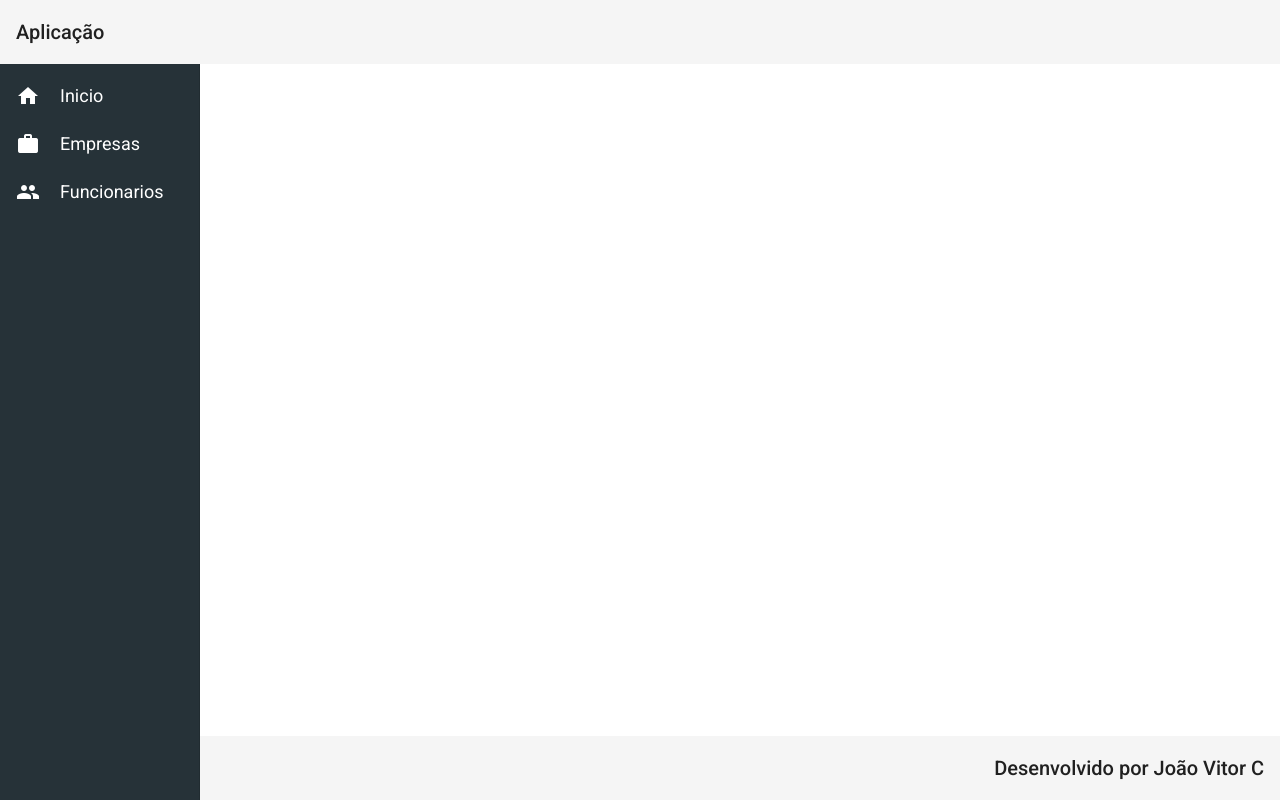
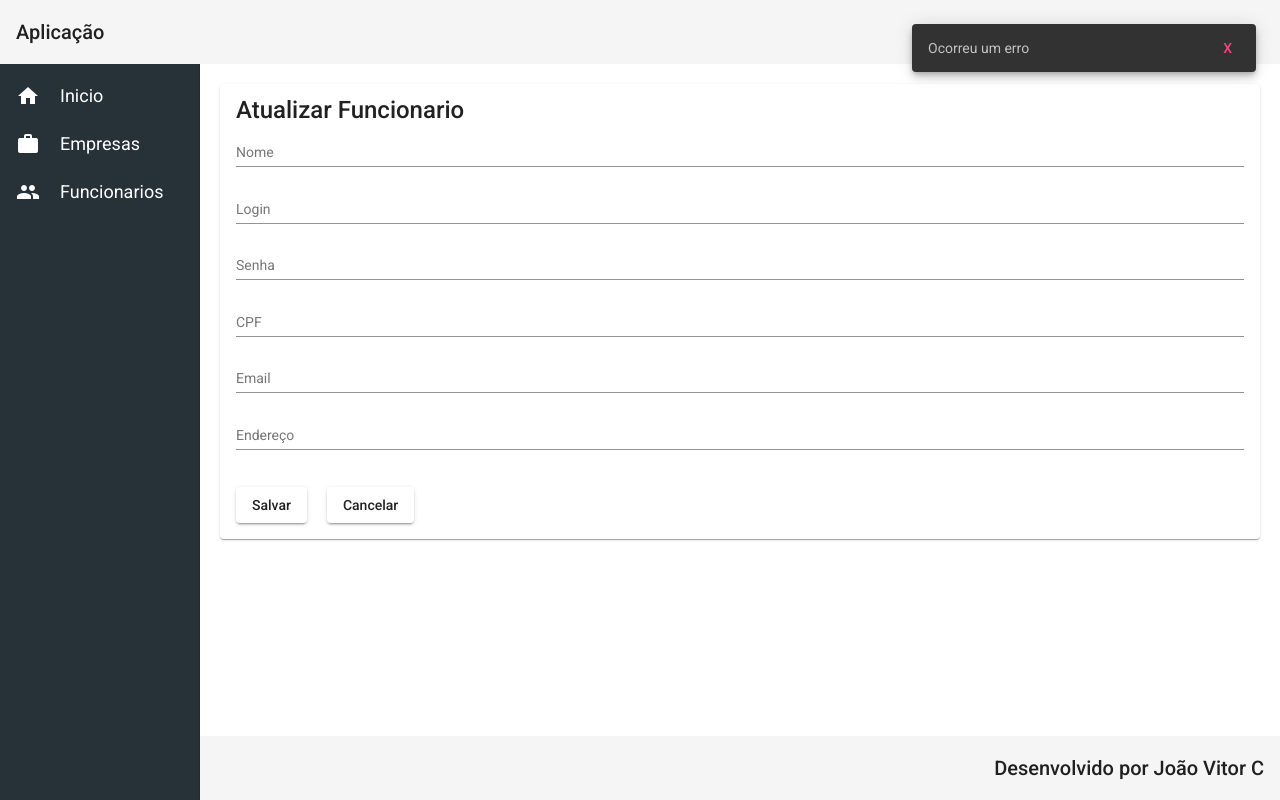
Before and after one commit to jvitorc/desafio, an Angular app in the folder frontend/: page /funcionarios/update/1 in a window 1280 px wide. Before the commit this address led to /. Built offline with nearby package versions, Linux system fonts and the light colour scheme; no server answers.

Commit message:
atualizar funcionario

```diff
--- a/frontend/src/app/app-routing.module.ts
+++ b/frontend/src/app/app-routing.module.ts
@@ -1,3 +1,4 @@
+import { FuncionariosUpdateComponent } from './components/funcionarios/funcionarios-update/funcionarios-update.component';
 import { FuncionariosCreateComponent } from './components/funcionarios/funcionarios-create/funcionarios-create.component';
 import { EmpresasDeleteComponent } from './components/empresas/empresas-delete/empresas-delete.component';
 import { EmpresasUpdateComponent } from './components/empresas/empresas-update/empresas-update.component';
@@ -37,6 +38,11 @@ const routes: Routes = [
     path: "funcionarios/create",
     component: FuncionariosCreateComponent
   },
+  {
+    path: "funcionarios/update/:id",
+    component: FuncionariosUpdateComponent
+  },
+
 ];
 
 @NgModule({
--- a/frontend/src/app/app.module.ts
+++ b/frontend/src/app/app.module.ts
@@ -31,6 +31,7 @@ import { EmpresasUpdateComponent } from './components/empresas/empresas-update/e
 import { EmpresasDeleteComponent } from './components/empresas/empresas-delete/empresas-delete.component';
 import { FuncionariosCreateComponent } from './components/funcionarios/funcionarios-create/funcionarios-create.component';
 import { FuncionariosReadComponent } from './components/funcionarios/funcionarios-read/funcionarios-read.component';
+import { FuncionariosUpdateComponent } from './components/funcionarios/funcionarios-update/funcionarios-update.component';
 
 @NgModule({
   declarations: [
@@ -46,7 +47,8 @@ import { FuncionariosReadComponent } from './components/funcionarios/funcionario
     EmpresasUpdateComponent,
     EmpresasDeleteComponent,
     FuncionariosCreateComponent,
-    FuncionariosReadComponent
+    FuncionariosReadComponent,
+    FuncionariosUpdateComponent
   ],
   imports: [
     BrowserModule,
--- /dev/null
+++ b/frontend/src/app/components/funcionarios/funcionarios-update/funcionarios-update.component.css
@@ -0,0 +1,8 @@
+form {
+    display: flex;
+    flex-direction: column;
+}
+
+button {
+    margin: 20px 20px 0 0;
+}
--- /dev/null
+++ b/frontend/src/app/components/funcionarios/funcionarios-update/funcionarios-update.component.html
@@ -0,0 +1,38 @@
+<mat-card>
+    <mat-card-title> Atualizar Funcionario </mat-card-title>
+
+    <form>
+        <mat-form-field>
+            <input matInput placeholder="Nome" [(ngModel)]="funcionario.nome" name="nome">
+        </mat-form-field>
+
+        <mat-form-field>
+            <input matInput placeholder="Login" [(ngModel)]="funcionario.login" name="login">
+        </mat-form-field>
+
+        <mat-form-field>
+            <input matInput placeholder="Senha" [(ngModel)]="funcionario.senha" name="senha">
+        </mat-form-field>
+
+        <mat-form-field>
+            <input matInput placeholder="CPF" [(ngModel)]="funcionario.cpf" name="cpf">
+        </mat-form-field>
+
+
+        <mat-form-field>
+            <input matInput placeholder="Email" [(ngModel)]="funcionario.email" name="email">
+        </mat-form-field>
+
+        <mat-form-field>
+            <input matInput placeholder="Endereço" [(ngModel)]="funcionario.endereco" name="endereco">
+        </mat-form-field>
+    </form>
+
+    <button mat-raised-button (click)="updateFuncionario()">
+        Salvar
+    </button>
+    <button mat-raised-button (click)="cancel()">
+        Cancelar
+    </button>
+
+</mat-card>
--- /dev/null
+++ b/frontend/src/app/components/funcionarios/funcionarios-update/funcionarios-update.component.ts
@@ -0,0 +1,54 @@
+import { Router, ActivatedRoute } from '@angular/router';
+import { ValidationService } from 'src/app/service/validation.service';
+import { CrudService } from 'src/app/service/crud.service';
+import { Component, OnInit } from '@angular/core';
+import { Funcionario } from '../funcionario.model';
+
+@Component({
+  selector: 'app-funcionarios-update',
+  templateUrl: './funcionarios-update.component.html',
+  styleUrls: ['./funcionarios-update.component.css']
+})
+export class FuncionariosUpdateComponent implements OnInit {
+
+
+  funcionario: Funcionario = {
+    nome: "",
+    login: "",
+    senha: "",
+    email: "",
+    cpf: "" ,
+    endereco: ""
+  };
+
+
+
+  constructor(private crudService: CrudService,
+    private router: Router,
+    private route: ActivatedRoute,
+    private vService: ValidationService
+    ) { }
+
+    ngOnInit(): void {
+    const id = this.route.snapshot.paramMap.get('id');
+    this.crudService.readByID(id, 'funcionarios').subscribe(funcionario => {
+      this.funcionario = funcionario;
+    });
+  }
+
+  updateFuncionario(): void {
+    if (this.vService.checkFuncionario(this.funcionario)) {
+      this.crudService.update(this.funcionario, 'funcionarios').subscribe(() => {
+        this.crudService.showMessage("Funcionario atualizado");
+        this.router.navigate(['/funcionarios']);
+      })
+    } else {
+      this.crudService.showMessage("Erro: Campo invalido")
+    }
+  }
+
+  cancel(): void {
+    this.router.navigate(['/funcionarios']);
+  }
+
+}
```
